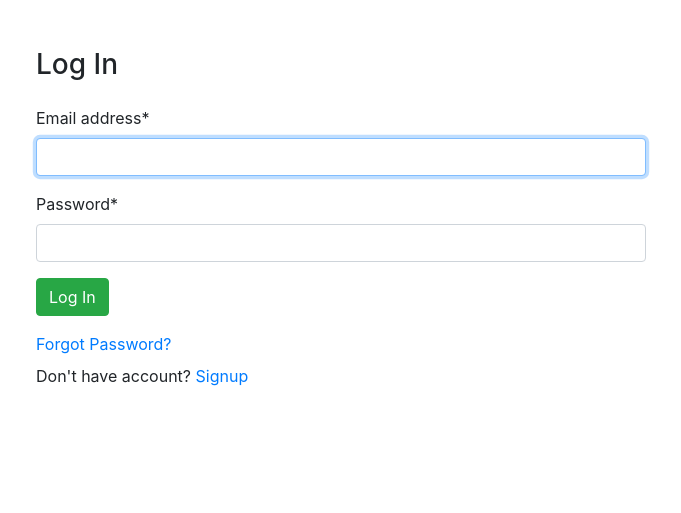
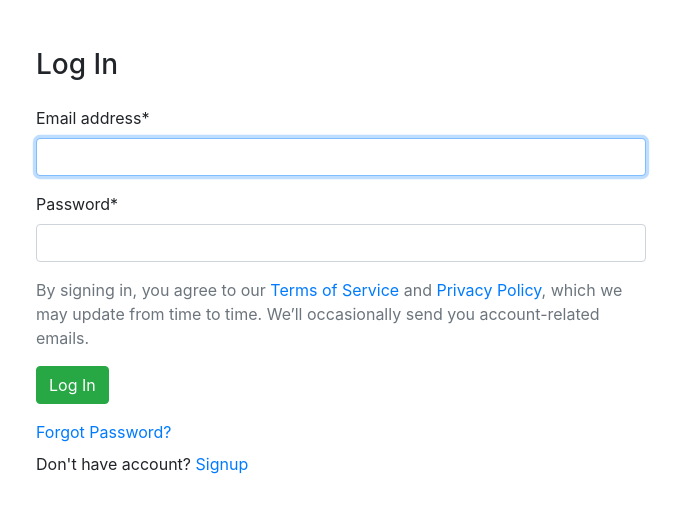
Before and after one commit to ZendaInnocent/SAAS-kit, a Django app: page /accounts/login/ in a window 1280 px wide. Shown: the top 513 px of the page, without its empty margins (299-980 px from the left). Run offline with Django 3.2, Linux system fonts and the light colour scheme; some libraries are stand-ins or nearby versions.

Commit message:
update login template

```diff
--- a/accounts/templates/registration/login.html
+++ b/accounts/templates/registration/login.html
@@ -12,6 +12,10 @@ Login - {{ block.super }}
         <h3 class="pb-3">Log In</h3>
         {% csrf_token %}
         {{ form | crispy }}
+        <p class="text-muted">
+          By signing in, you agree to our <a href="">Terms of Service</a> and <a href="">Privacy Policy</a>, which we may update
+          from time to time. We’ll occasionally send you account-related emails.
+        </p>
         <button type="submit" class="btn btn-success">Log In</button>
     </form>
     <div class="mt-3">
```
